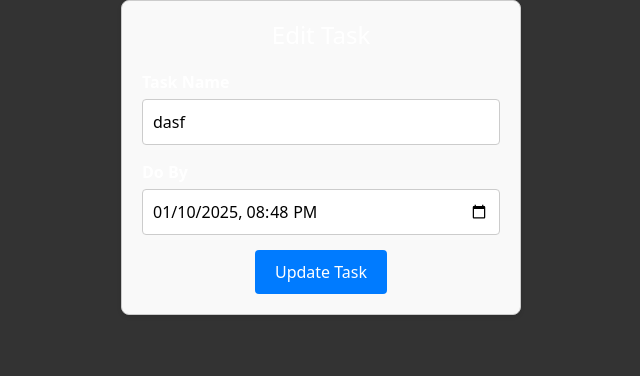
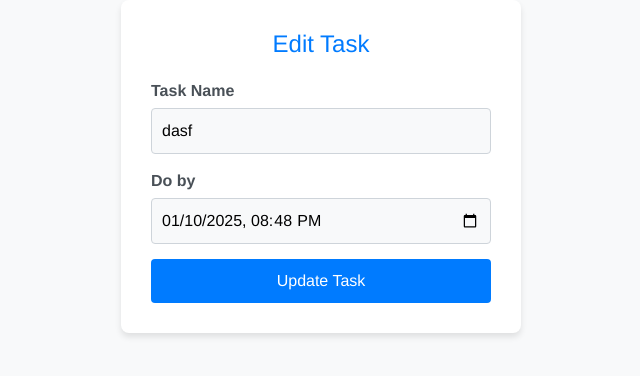
Before and after one commit to notcelsius/To-Do-List, a Flask app: a page that uses Templates/edit.html in a window 1280 px wide. Shown: the top 376 px of the page, without its empty margins (319-959 px from the left). Run offline with Flask 3, Linux system fonts and the light colour scheme; some libraries are stand-ins or nearby versions.

Commit message:
More styling changes

```diff
--- a/Templates/edit.html
+++ b/Templates/edit.html
@@ -3,38 +3,18 @@
 {% block title %}Edit Task{% endblock %}
 
 {% block content %}
-<div class="form-container" style="max-width: 400px; margin: 0 auto; padding: 20px; border: 1px solid #ccc; border-radius: 8px; background-color: #f9f9f9; box-shadow: 0 2px 4px rgba(0, 0, 0, 0.1);">
-    <h1 style="text-align: center; font-size: 24px; margin-bottom: 20px;">Edit Task</h1>
-    <form action="{{ url_for('edit', task_name=task.name) }}" method="POST">
-        <div style="margin-bottom: 15px;">
-            <label for="name" style="display: block; font-weight: bold; margin-bottom: 5px;">Task Name</label>
-            <input
-                id="name"
-                name="name"
-                type="text"
-                value="{{ task.name }}"
-                style="width: 100%; padding: 10px; border: 1px solid #ccc; border-radius: 4px;"
-                required
-            />
-        </div>
-        <div style="margin-bottom: 15px;">
-            <label for="do_by" style="display: block; font-weight: bold; margin-bottom: 5px;">Do By</label>
-            <input
-                id="do_by"
-                name="do_by"
-                type="datetime-local"
-                value="{{ task.do_by.strftime('%Y-%m-%dT%H:%M') }}"
-                style="width: 100%; padding: 10px; border: 1px solid #ccc; border-radius: 4px;"
-                required
-            />
-        </div>
-        <div style="text-align: center;">
-            <button
-                type="submit"
-                style="background-color: #007bff; color: white; padding: 10px 20px; border: none; border-radius: 4px; cursor: pointer; font-size: 16px;">
-                Update Task
-            </button>
-        </div>
-    </form>
-</div>
+    <div class="form-container">
+        <h1>Edit Task</h1>
+        <form action="{{ url_for('edit', task_name=task.name) }}" method="POST">
+            <div>
+                <label for="name">Task Name</label>
+                <input name="name" type="text" value="{{ task.name }}" required />
+            </div>
+            <div>
+                <label for="do_by">Do by</label>
+                <input name="do_by" type="datetime-local" value="{{ task.do_by.strftime('%Y-%m-%dT%H:%M') }}" required />
+            </div>
+            <button type="submit">Update Task</button>
+        </form>
+    </div>
 {% endblock %}
--- a/css/styles.css
+++ /dev/null
@@ -1,24 +0,0 @@
-/* to override Bootstrap styles for some things */
-
-body {
-background-color: #333;
-color: white;
-}
-
-a {
-    color: #ffc107;
-}
-
-.jumbotron {
-  display: flex;
-  align-items: center;
-  margin: 0;
-  height: 100vh;
-  color: white;
-  background-color: #333;
-}
-
-.space-above {
-    margin-top: 20px;
-    padding-top: 20px;
-}
--- /dev/null
+++ b/static/css/styles.css
@@ -0,0 +1,109 @@
+/* General Body Styling */
+body {
+  background-color: #f8f9fa; /* Light background */
+  color: #212529; /* Dark text for contrast */
+  font-family: 'Helvetica Neue', Arial, sans-serif;
+  margin: 0;
+  padding: 0;
+}
+
+/* Links */
+a {
+  color: #007bff; /* Blue link color */
+  text-decoration: none;
+}
+
+a:hover {
+  text-decoration: underline;
+}
+
+/* Form Styling */
+.form-container {
+  max-width: 400px;
+  margin: 0 auto;
+  padding: 30px;
+  border-radius: 8px;
+  background-color: #ffffff; /* White background */
+  box-shadow: 0 4px 6px rgba(0, 0, 0, 0.1); /* Subtle shadow */
+}
+
+h1 {
+  text-align: center;
+  font-size: 24px;
+  margin-bottom: 20px;
+  color: #007bff; /* Blue for titles */
+}
+
+label {
+  font-weight: bold;
+  margin-bottom: 5px;
+  display: block;
+  color: #495057; /* Darker text for labels */
+}
+
+input[type="text"],
+input[type="datetime-local"] {
+  width: 100%;
+  padding: 10px;
+  border: 1px solid #ced4da; /* Light gray border */
+  border-radius: 4px;
+  background-color: #f8f9fa; /* Light gray background for input fields */
+  margin-bottom: 15px;
+}
+
+input[type="text"]:focus,
+input[type="datetime-local"]:focus {
+  border-color: #007bff; /* Blue border on focus */
+  outline: none;
+  background-color: #ffffff; /* White background on focus */
+}
+
+button {
+  background-color: #007bff; /* Blue button */
+  color: white;
+  padding: 10px 20px;
+  border: none;
+  border-radius: 4px;
+  cursor: pointer;
+  font-size: 16px;
+  width: 100%;
+  transition: background-color 0.3s ease;
+}
+
+button:hover {
+  background-color: #0056b3; /* Darker blue on hover */
+}
+
+
+
+/* Add New Task Button */
+a.add-task-btn {
+  display: inline-block;
+  padding: 10px 20px;
+  background-color: #007bff;
+  color: white;
+  text-decoration: none;
+  border-radius: 5px;
+  margin-top: 20px;
+  text-align: center;
+}
+
+a.add-task-btn:hover {
+  background-color: #0056b3;
+}
+
+/* Miscellaneous */
+.space-above {
+  margin-top: 20px;
+  padding-top: 20px;
+}
+
+.jumbotron {
+  display: flex;
+  align-items: center;
+  justify-content: center;
+  margin: 0;
+  height: 100vh;
+  background-color: #f8f9fa;
+  color: #007bff;
+}
```
Also changed, not shown: Templates/add.html (+11 -28 lines), instance/todolist.db.
